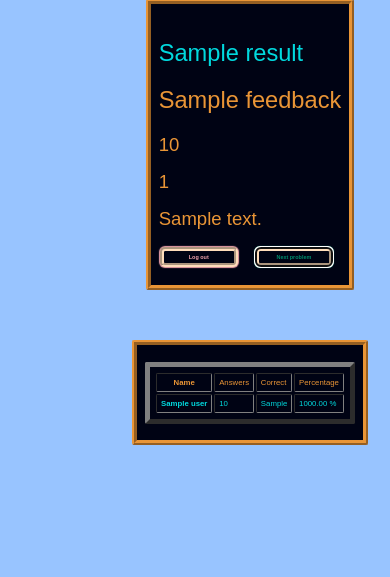
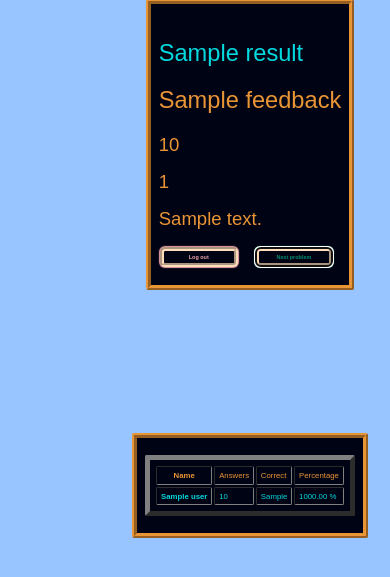
Before and after one commit to teraspora/arith, a Flask app: template templates/mark.html in a window 390 px wide. Shown: the part 18-595 px from the top of the page. Run offline with Flask 2, Linux system fonts and the light colour scheme; the template is opened without the code that fills it: most values are stand-ins (such as "Sample title", 1, 10 or a date in 2020).

Commit message:
Tweak for phone screens

```diff
--- a/static/css/style.css
+++ b/static/css/style.css
@@ -38,8 +38,8 @@ body, html {
 }
 
 .feedback, .scoreboard {
-    align-self: start;
-    font-size: 2.0vw;
+    /*align-self: start;
+    */font-size: 2.0vw;
     background-color: var(--btn-col);
     color: var(--light-text-col);
     padding: 2vh 2vw;
```
